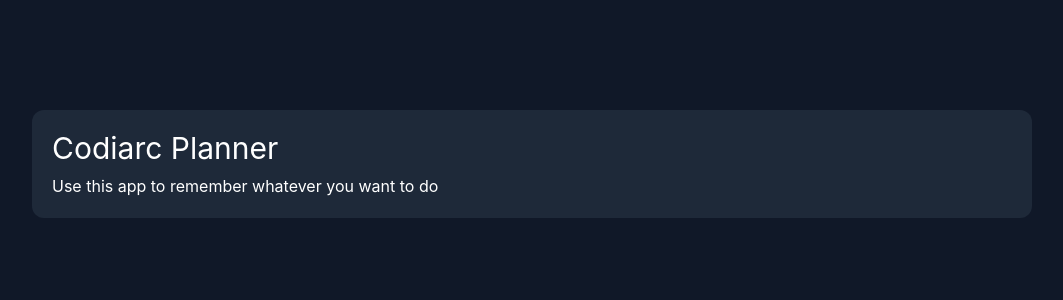
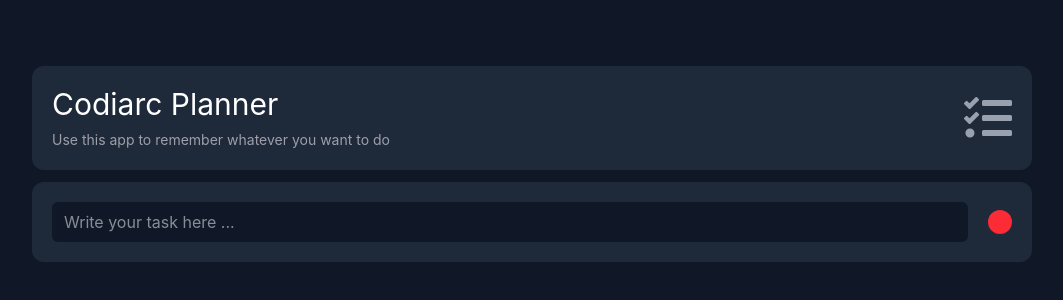
Before and after one commit to TonyFreddy/todo-mern, a React app in the folder frontend/: page / in a window 1280 px wide. Shown: the part 236-536 px from the top of the page, without its empty margins (108-1171 px from the left). Built offline with nearby package versions, Linux system fonts and the light colour scheme; the HTML template or start-up script is replaced by a standard one.

Commit message:
add other fonctionaly

```diff
--- a/frontend/src/App.jsx
+++ b/frontend/src/App.jsx
@@ -2,6 +2,7 @@ import { useState } from "react";
 import { FaTrash, FaRegCircle, FaCheckCircle, FaTasks } from 'react-icons/fa'
 
 const App = () => {
+  const [color, setColor] = useState("gray");
   return (
     <div className="py-50 px-10 min-h-screen w-full bg-gray-900 flex items-center justify-center text-white">
 
@@ -11,18 +12,49 @@ const App = () => {
         {/* Header */}
         <div className="bg-gray-800 w-full h-fit p-5 rounded-xl flex items-center justify-between gap-5">
 
-        {/*Left */}
+          {/* Left */}
           <div>
-                 <h1 className="text-3xl mb-2">Codiarc Planner</h1>
-                 <p text-5m text-zinc-400>
-                  Use this app to remember whatever you want to do
-                 </p>
+            <h1 className="text-3xl mb-2">Codiarc Planner</h1>
+            <p className="text-sm text-zinc-400">
+              Use this app to remember whatever you want to do
+            </p>
           </div>
 
-          {/*Right*/ }
-
+          {/* Right */}
+          <div className="text-5xl text-gray-400">
+            <FaTasks />
+          </div>
 
         </div>
+
+        {/* Form */}
+        <form className="bg-gray-800 flex justify-between gap-5 p-5 rounded-xl mt-3 w-full">
+          <input
+            type="text"
+            placeholder="Write your task here ..."
+            className="px-3 py-2 bg-gray-900 w-full rounded-md outline-0"
+          />
+
+          {/* Colors */}
+          <div className="flex items-center gap-4">
+
+            {/* Red */}
+            <label className="cursor-pointer">
+              <input
+                type="radio"
+                name="color"
+                value="red"
+                checked={color === "red"}
+                onChange={(e) => setColor(e.target.value)}
+                className="hidden"
+              />
+              <span className={`w-6 h-6 rounded-full bg-red-500 block ${color === "red" ? "border-2 border-white" : ""}`}>
+              </span>
+            </label>
+
+          </div>
+        </form>
+
       </div>
     </div>
   )
```
